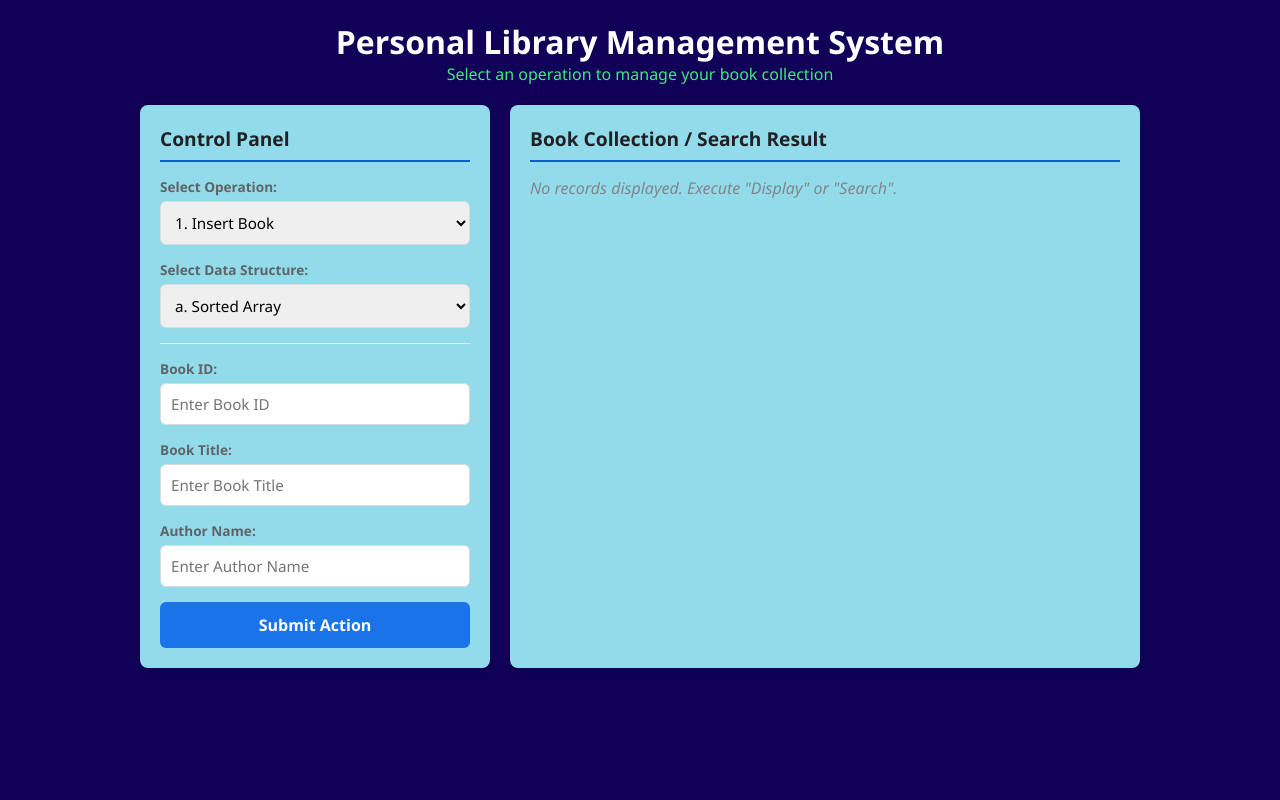
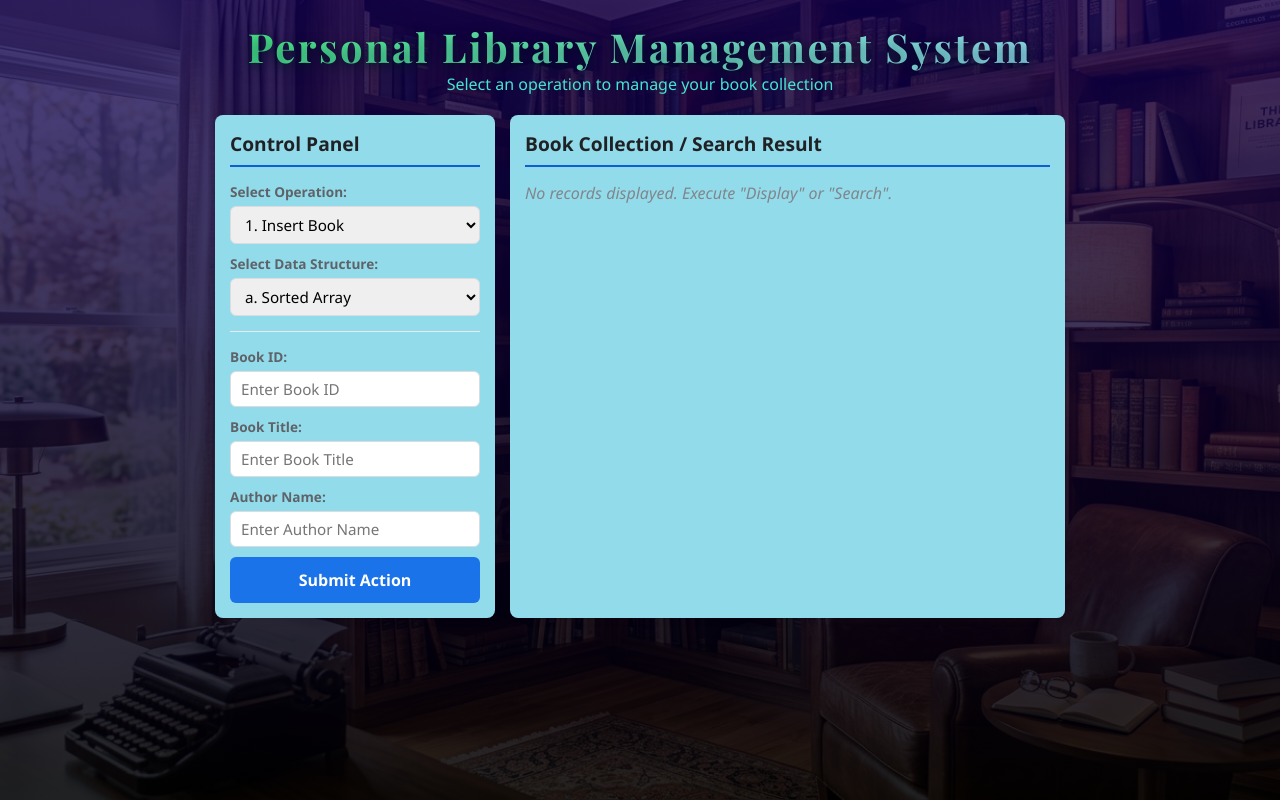
Before and after one commit to sakiya-zannat/Personal-Library-Management-System, a plain HTML site: page index.html in a window 1280 px wide. Drawn offline with nearby package versions, Linux system fonts and the light colour scheme; a web font is replaced by a local one.

Commit message:
updated all files

```diff
--- a/style.css
+++ b/style.css
@@ -1,3 +1,4 @@
+@import url('https://fonts.googleapis.com/css2?family=Playfair+Display:ital,wght@0,600;0,700;1,600&display=swap');
 * {
     box-sizing: border-box;
     margin: 0;
@@ -6,13 +7,18 @@
 }
 
 body {
-    background-color: #110057;
-    color: #1c1e21;
+    background: linear-gradient(rgba(17, 0, 87, 0.75), rgba(0, 0, 0, 0.85)), url('library.jpg');
+    background-size: cover;
+    background-position: center;
+    background-attachment: fixed;
+    background-repeat: no-repeat;
+
+    color: #0f223f;
     padding: 20px;
 }
 
 .container {
-    max-width: 1000px;
+    max-width: 850px;
     margin: 0 auto;
 }
 
@@ -22,12 +28,19 @@ header {
 }
 
 header h1 {
-    color: #ffffff;
-    font-size: 2rem;
+    font-size: 2.5rem;
+    font-family: 'Playfair Display', Georgia, serif;
+    background: linear-gradient(to right, #45e680, #92dbeb);
+    -webkit-background-clip: text;
+    background-clip: text;
+    -webkit-text-fill-color: transparent;
+    filter: drop-shadow(0 2px 4px rgba(0, 0, 0, 0.5));
+    letter-spacing: 2.5px;
+    text-shadow: 0 4px 12px rgba(3, 35, 74, 0.5);
 }
 
 header p {
-    color: #45e680;
+    color: #45e6d1;
 }
 
 /* Alert Notification Banner */
@@ -54,14 +67,14 @@ header p {
 
 .main-content {
     display: grid;
-    grid-template-columns: 350px 1fr;
-    gap: 20px;
+    grid-template-columns: 280px 1fr;
+    gap: 15px;
 }
 
 .card {
     background: #92dbeb;
     border-radius: 8px;
-    padding: 20px;
+    padding: 15px;
     box-shadow: 0 2px 8px rgba(0, 0, 0, 0.08);
 }
 
@@ -74,7 +87,7 @@ header p {
 }
 
 .form-group {
-    margin-bottom: 15px;
+    margin-bottom: 10px;
 }
 
 .form-group label {
@@ -87,7 +100,7 @@ header p {
 
 .form-group input, .form-group select {
     width: 100%;
-    padding: 10px;
+    padding: 7px 10px;
     border: 1px solid #dadce0;
     border-radius: 6px;
     font-size: 0.95rem;
```
Also changed, not shown: library.jpg (added), 1 other file.
